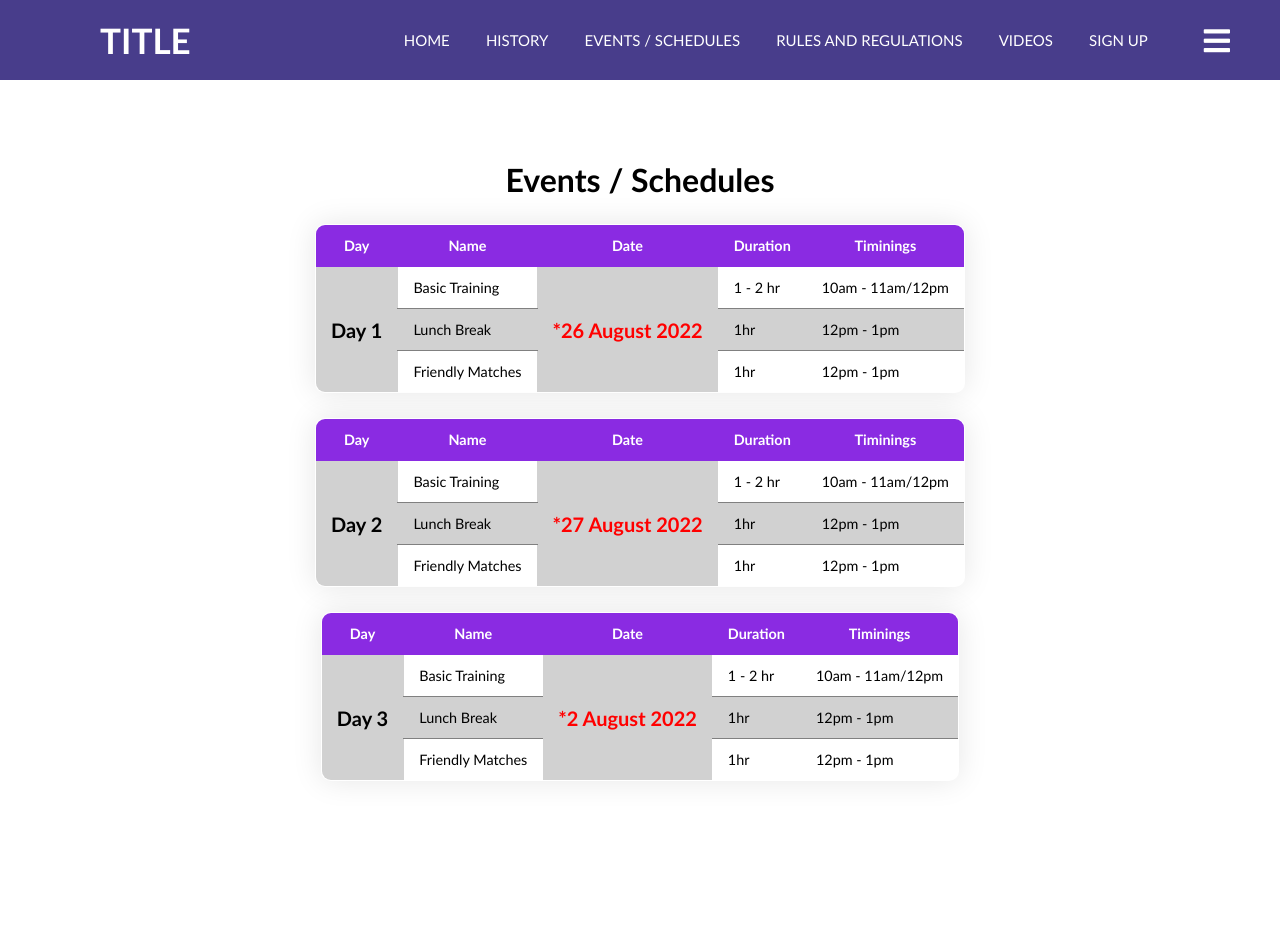
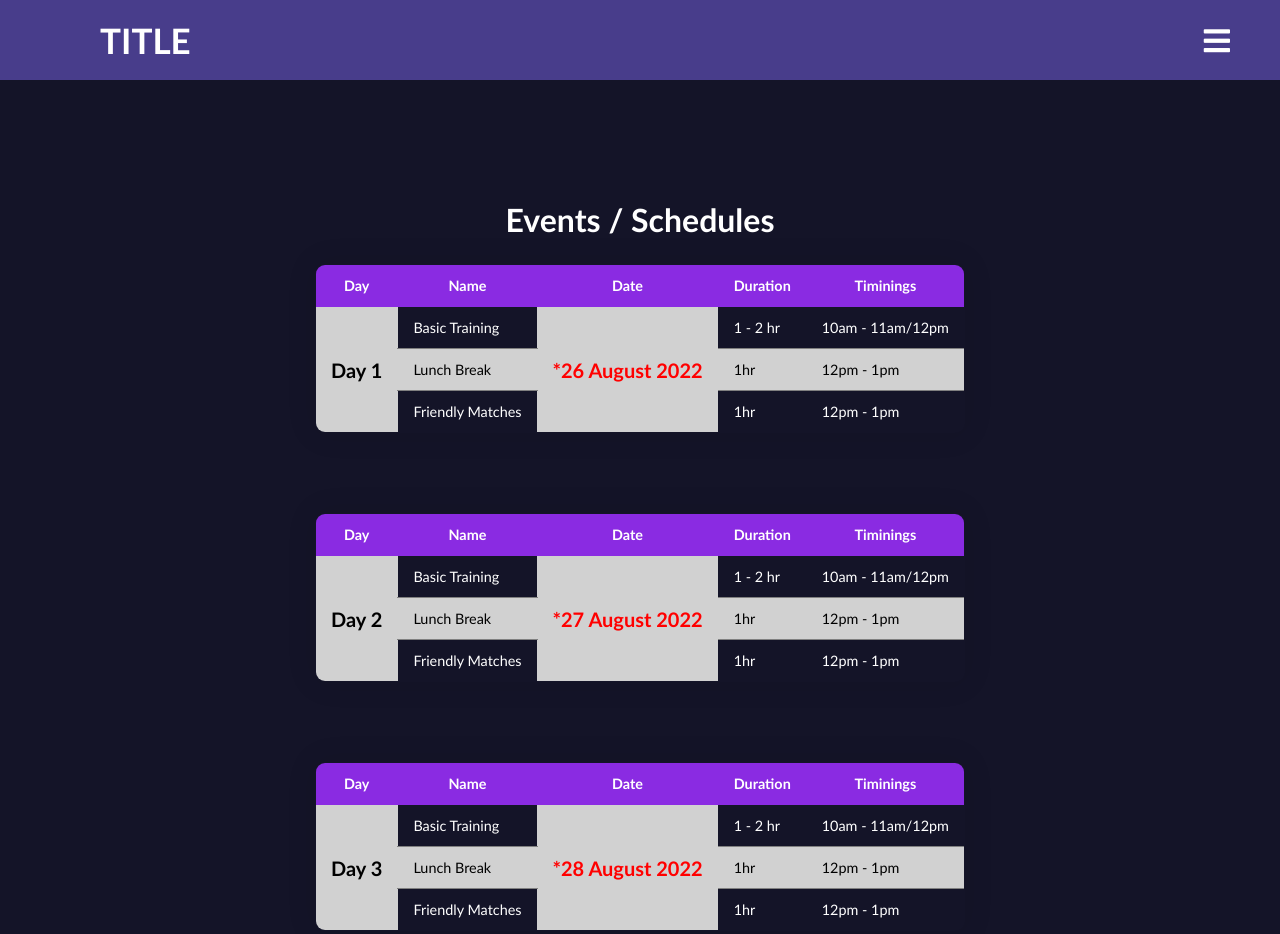
Before and after one commit to 8mpty/WebDevProject, a plain HTML site: page events.html in a window 1280 px wide. Before the commit the page ends 806 px from the top, so only its background shows below. Drawn offline with Linux system fonts and the light colour scheme.

Commit message:
Home Page Done

```diff
--- a/css/Events.css/event.css
+++ b/css/Events.css/event.css
@@ -1,5 +1,7 @@
 h1 {
     text-align: center;
+    color:white;
+    margin-top: 200px;
 }
 
 #tb_days, #tb_dates {
@@ -45,6 +47,10 @@ h1 {
     border-color: transparent;
 }
 
-.event_tb_1_cls {
-    margin-top: 10rem;
+.event_tb_cls {
+    margin-top: 80px;
 }
+
+.sup_white{
+    color:white;
+}
--- /dev/null
+++ b/css/HomeCSS/home.css
@@ -0,0 +1,80 @@
+* {
+    box-sizing: border-box;
+}
+body {
+    overflow-x: hidden;
+    background-color: rgb(20, 20, 40);
+}
+
+.days_holder {
+    /* background-image: url("/WebDevProject/images/floorballstick.png"); */
+    background-image: url("https://static.vecteezy.com/system/resources/previews/000/118/794/original/vector-colorful-floorball-balls-set.jpg");
+    background-size: cover;
+}
+
+p, h2 {
+    color: white;
+}
+
+.days_holder h1{
+    font-size: rem;
+    color: white;
+    font-weight: normal;
+    margin-top: 5rem;
+    display: flex;
+    justify-content: center;
+}
+
+.sign_b4, #days_bf {
+    margin-top: 1rem;
+    display: flex;
+    align-items: center;
+    justify-content: center;
+    color: white;
+    font-weight: bold;
+}
+
+.big-text {
+    font-size: 8rem;
+    color: white;
+    font-weight: bold;
+    margin: 0 2rem;
+}
+
+.days_class {
+    text-align: center;
+}
+.days_class span {
+    color: white;
+}
+
+
+
+/* --!DESCRIPTION CSS CODE ONLY!-- */
+.paras_full_container h1{
+    color:white;
+}
+.paras_full_container {
+    margin: 50px 350px;
+    display: flex;
+    justify-content: space-around;
+    align-items: center;
+    flex-wrap: wrap;
+    font-size: 20px;
+}
+
+.paras_full_container p {
+    margin: 15px 0px;
+}
+
+.float_right.right {
+    float: right;
+    height: 250px;
+    margin: auto 50px;
+}
+
+.float_left.left {
+    float: left;
+    height: 250px;
+    margin: auto 50px;
+}
--- a/css/HomeCSS/timer.css
+++ /dev/null
@@ -1,49 +0,0 @@
-* {
-    box-sizing: border-box;
-}
-
-body {
-    background-image: url("/WebDevProject/images/floorball_1566479336.png");
-    background-attachment: fixed;
-    background-size: cover;
-    background-position: center center;
-    min-height: 100vh;
-    flex-direction: column;
-}
-
-h1 {
-    font-size: 3rem;
-    color: white;
-    font-weight: normal;
-    margin-top: 8rem;
-}
-
-h2, #days_bf {
-    margin-top: 1rem;
-    display: flex;
-    align-items: center;
-    justify-content: center;
-    color: white;
-    font-weight: bold;
-}
-
-
-.days_timer, h1{
-    display: flex;
-    align-items: center;
-    justify-content: center;
-}
-
-.big-text {
-    font-size: 8rem;
-    color: white;
-    font-weight: bold;
-    margin: 0 2rem;
-}
-
-.days_class {
-    text-align: center;
-}
-.days_class span {
-    color: white;
-}
--- a/css/toolbar.css
+++ b/css/toolbar.css
@@ -1,8 +1,6 @@
 body{
     font-family: 'Trebuchet MS', 'Lucida Sans Unicode', 'Lucida Grande', 'Lucida Sans', Arial, sans-serif;
-}
-html {
-    overflow-y: hidden;
+    background-color: rgb(20, 20, 40);
 }
 
 nav{
@@ -13,7 +11,7 @@ nav{
     background: darkslateblue;
 }
 
-label.title{
+label.title{                 /* Title Color */
     font-size: 35px;
     font-weight: bold;
     color: white;
@@ -21,18 +19,18 @@ label.title{
     line-height: 80px;
 }
 
-nav ul{
+nav ul{                     /* Set Content of Toolbar to the Right Side*/
     float: right;
     margin-right: 40px;
 }
 
-nav li{
+nav li{                     /* Set Content of Toolbar side - by - side */
     display: inline-block;
     margin: 0 px;
     line-height: 80px;
 }
 
-nav a{
+nav a{                      /* Set Content of Toolbar color, size, disable border and decor */
     color: white;
     font-size: 15px;
     text-transform: uppercase;
@@ -42,7 +40,7 @@ nav a{
     text-decoration: none;
 }
 
-a.active, a:hover{
+.tl a:hover{          /* Have White Border around Toolbar text when user Hover's over and animation */
     border: 1px solid white;
     transition: .5s;
 }
@@ -66,7 +64,7 @@ a.active, a:hover{
     display: none;
 }
 
-@media (max-width: 1048px){
+@media (max-width: 1200px){
     label.title{
         font-size: 30px;
         padding-left: 60px;
@@ -78,7 +76,7 @@ a.active, a:hover{
     }
 }
 
-@media (max-width: 909px){
+@media (max-width: 1548px){
     .checkbtn{
         display: block;
     }
@@ -86,11 +84,11 @@ a.active, a:hover{
         position: fixed;
         width: 100%;
         height: 100vh;
-        background: rgb(84, 0, 153);
+        background: rgb(84, 0, 153);    /* Background Color of Collapsing Toolbar */
         top: 80px;
-        left: -100%;
+        left: 100%;                     /* Goes from right to left */
         text-align: center;
-        transition: all .5s;
+        transition: all .5s;             /* animation timing */
     }
     nav li ul{
         display: block;
--- a/events.html
+++ b/events.html
@@ -27,7 +27,7 @@
         </ul>
     </nav>
 
-    <div class="event_tb_1_cls">
+    <div class="event_tb_cls">
         <h1>Events / Schedules</h1>
         <table class="event_tb_1" border="1px" align="center">
             <thead>
@@ -42,10 +42,10 @@
             <tbody>
                 <tr>
                     <td rowspan="3" id="tb_days">Day 1</td>
-                    <td>Basic Training</td>
+                    <td class="sup_white">Basic Training</td>
                     <td rowspan="3" id="tb_dates">*26 August 2022</td>
-                    <td>1 - 2 hr</td>
-                    <td>10am - 11am/12pm</td>
+                    <td class="sup_white">1 - 2 hr</td>
+                    <td class="sup_white">10am - 11am/12pm</td>
                 </tr>
                 <tr>
                     <td>Lunch Break</td>
@@ -53,15 +53,15 @@
                     <td>12pm - 1pm</td>
                 </tr>
                 <tr>
-                    <td>Friendly Matches</td>
-                    <td>1hr</td>
-                    <td>12pm - 1pm</td>
+                    <td class="sup_white" >Friendly Matches</td>
+                    <td class="sup_white">1hr</td>
+                    <td class="sup_white">12pm - 1pm</td>
                 </tr>
             </tbody>
         </table>
     </div>
 
-    <div class="event_tb_2_cls">
+    <div class="event_tb_cls">
         <table class="event_tb_1" border="1px" align="center">
             <thead>
                 <tr>
@@ -75,10 +75,10 @@
             <tbody>
                 <tr>
                     <td rowspan="3" id="tb_days">Day 2</td>
-                    <td>Basic Training</td>
+                    <td class="sup_white" >Basic Training</td>
                     <td rowspan="3" id="tb_dates">*27 August 2022</td>
-                    <td>1 - 2 hr</td>
-                    <td>10am - 11am/12pm</td>
+                    <td class="sup_white" >1 - 2 hr</td>
+                    <td class="sup_white" >10am - 11am/12pm</td>
                 </tr>
                 <tr>
                     <td>Lunch Break</td>
@@ -86,15 +86,15 @@
                     <td>12pm - 1pm</td>
                 </tr>
                 <tr>
-                    <td>Friendly Matches</td>
-                    <td>1hr</td>
-                    <td>12pm - 1pm</td>
+                    <td class="sup_white" >Friendly Matches</td>
+                    <td class="sup_white" >1hr</td>
+                    <td class="sup_white" >12pm - 1pm</td>
                 </tr>
             </tbody>
         </table>
     </div>
 
-    <div class="event_tb_3_cls">
+    <div class="event_tb_cls">
         <table class="event_tb_1" border="1px" align="center">
             <thead>
                 <tr>
@@ -108,10 +108,10 @@
             <tbody>
                 <tr>
                     <td rowspan="3" id="tb_days">Day 3</td>
-                    <td>Basic Training</td>
-                    <td rowspan="3" id="tb_dates">*2 August 2022</td>
-                    <td>1 - 2 hr</td>
-                    <td>10am - 11am/12pm</td>
+                    <td class="sup_white" >Basic Training</td>
+                    <td rowspan="3" id="tb_dates">*28 August 2022</td>
+                    <td class="sup_white" >1 - 2 hr</td>
+                    <td class="sup_white" >10am - 11am/12pm</td>
                 </tr>
                 <tr>
                     <td>Lunch Break</td>
@@ -119,14 +119,13 @@
                     <td>12pm - 1pm</td>
                 </tr>
                 <tr>
-                    <td>Friendly Matches</td>
-                    <td>1hr</td>
-                    <td>12pm - 1pm</td>
+                    <td class="sup_white">Friendly Matches</td>
+                    <td class="sup_white" >1hr</td>
+                    <td class="sup_white" >12pm - 1pm</td>
                 </tr>
             </tbody>
         </table>
     </div>
 
-
 </body>
 </html>
```
Also changed, not shown: css/footer.css (added, +39 -0 lines), index.html (+71 -4 lines), images/floorballstick.png (added).
